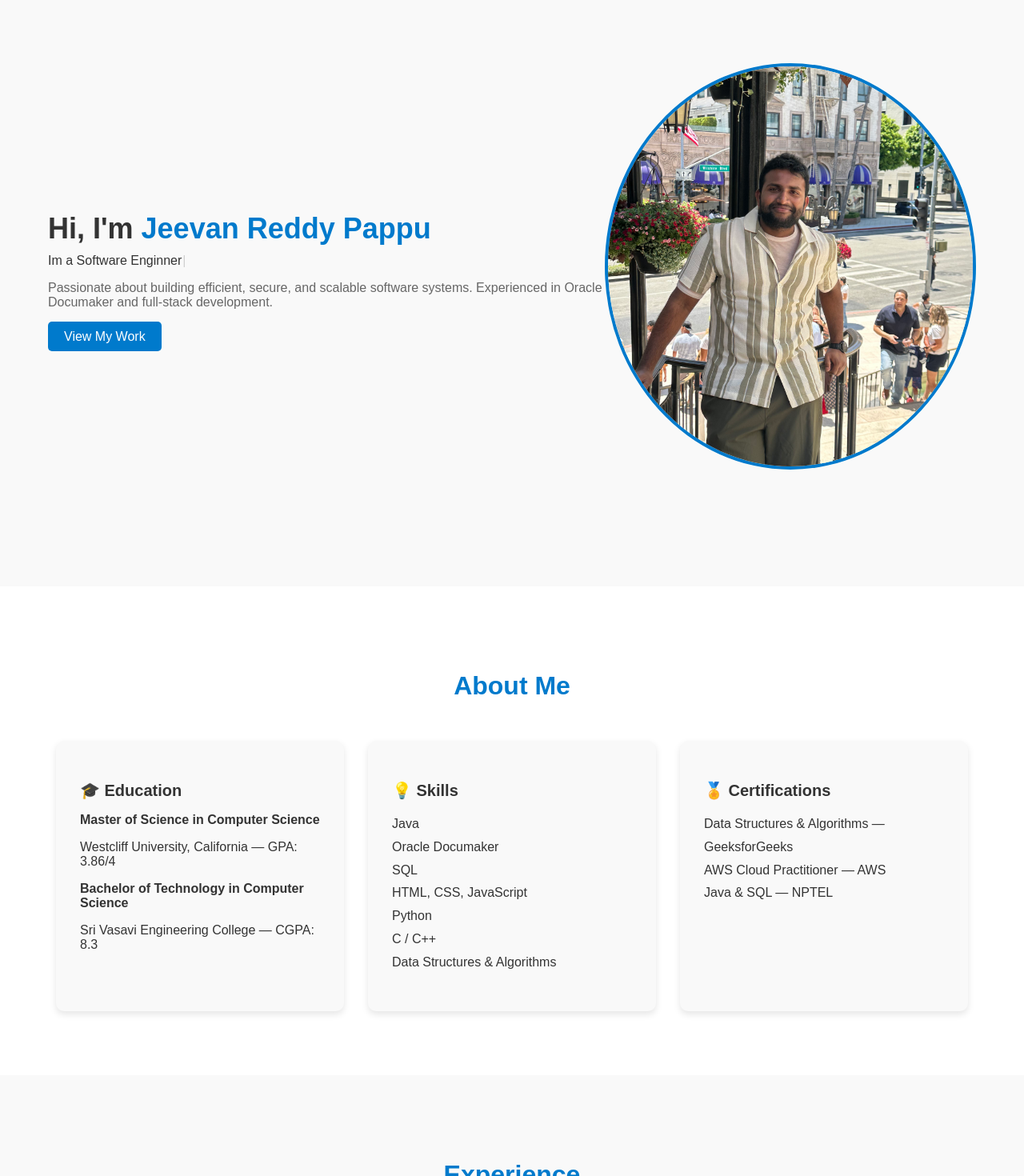
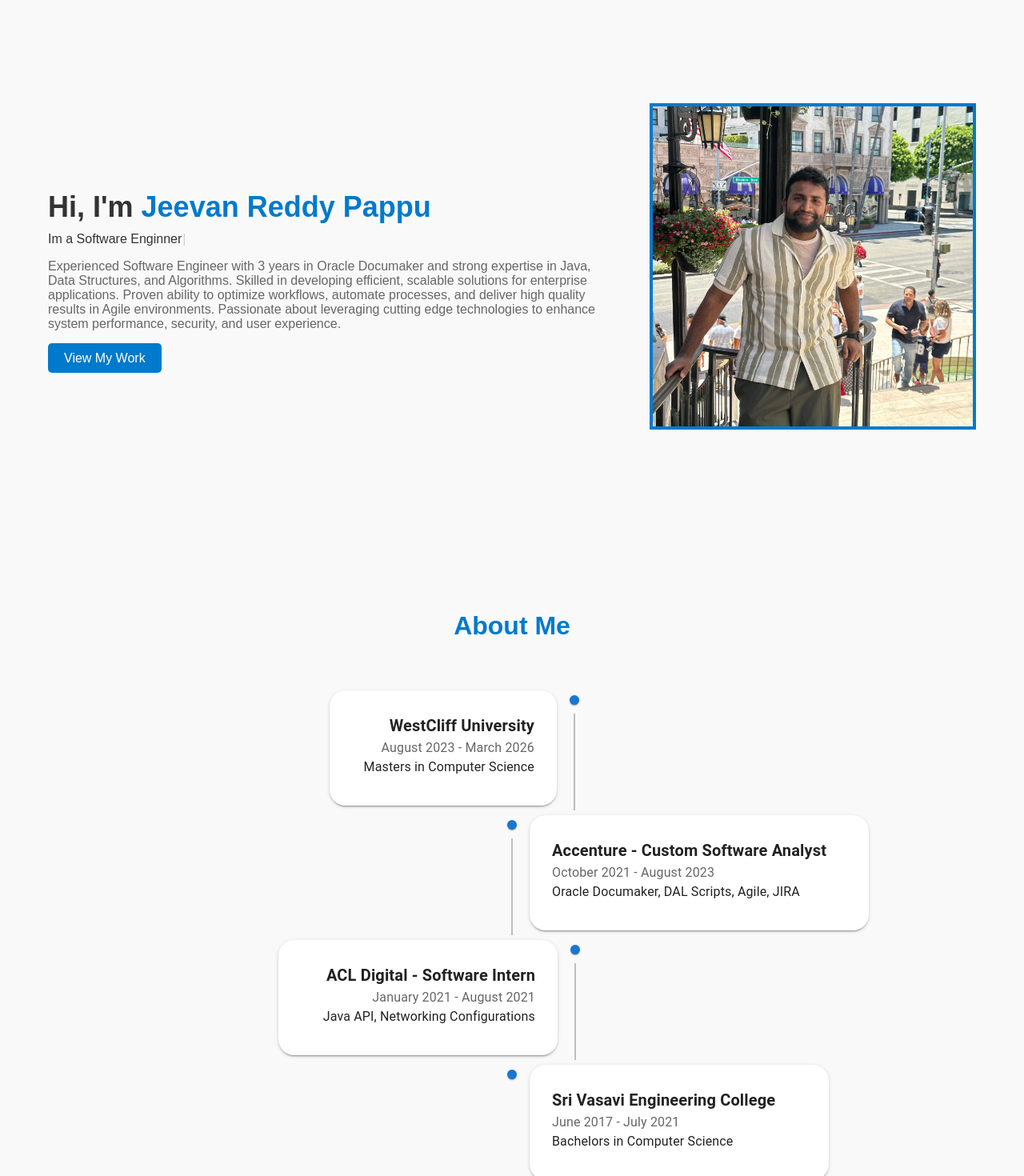
Before and after one commit to jeevanreddy492/jeevanreddy-portfolio, a React (Vite) app: page / in a window 1280 px wide. Shown: the part 160-1630 px from the top of the page at 80% size. Built offline with nearby package versions, Linux system fonts and the light colour scheme.

Commit message:
nov262025

```diff
--- a/src/App.jsx
+++ b/src/App.jsx
@@ -1,6 +1,6 @@
 import About from "./components/About";
 import Contact from "./components/Contact";
-import Experience from "./components/Experience";
+import Experience1 from "./components/Experience1";
 import Hero from "./components/Hero";
 import Navbar from "./components/Navbar";
 import Projects from "./components/Projects";
@@ -17,8 +17,9 @@ export default function App() {
     <div>
       <Navbar/>
       <Hero/>
+      <Experience1/>
       <About/>
-      <Experience/>
+
       <Projects/>
       <Contact/>
     </div>
--- a/src/components/About.jsx
+++ b/src/components/About.jsx
@@ -20,12 +20,14 @@ export default function About() {
           <h3 style={styles.subheading}>💡 Skills</h3>
           <ul style={styles.list}>
             <li>Java</li>
-            <li>Oracle Documaker</li>
+            <li>AWS Cloud Services</li>
             <li>SQL</li>
-            <li>HTML, CSS, JavaScript</li>
+            <li>Tableau</li>
+            <li>HTML, CSS, JavaScript, React</li>
             <li>Python</li>
             <li>C / C++</li>
             <li>Data Structures & Algorithms</li>
+            <li>Oracle Documaker</li>
           </ul>
         </div>
 
--- a/src/components/Experience.jsx
+++ b/src/components/Experience.jsx
@@ -1,10 +1,65 @@
 import React from "react";
-
+import Timeline from '@mui/lab/Timeline';
+import TimelineItem from '@mui/lab/TimelineItem';
+import TimelineSeparator from '@mui/lab/TimelineSeparator';
+import TimelineConnector from '@mui/lab/TimelineConnector';
+import TimelineContent from '@mui/lab/TimelineContent';
+import TimelineDot from '@mui/lab/TimelineDot';
+import TimelineOppositeContent from '@mui/lab/TimelineOppositeContent';
+import { ItemDirective, ItemsDirective, TimelineComponent } from "@syncfusion/ej2-react-layouts";
+import { Typography } from "@mui/material";
 export default function Experience() {
   return (
     <section id="experience" style={styles.section}>
       <h2 style={styles.heading}>Experience</h2>
+      <Timeline position="alternate-reverse">
 
+      <TimelineItem>
+        <TimelineSeparator>
+          <TimelineDot />
+          <TimelineConnector />
+        </TimelineSeparator>
+        <TimelineContent>
+          <Typography variant="h6" fontWeight="bold">WestCliff University</Typography>
+          <Typography variant="" color="text.secondary">August 2023 - March 2026</Typography>
+          <Typography>Masters in Computer Science</Typography>
+        </TimelineContent>
+      </TimelineItem>
+
+
+      <TimelineItem>
+        <TimelineSeparator>
+          <TimelineDot />
+          <TimelineConnector />
+        </TimelineSeparator>
+        <TimelineContent>
+          <Typography variant="h6" fontWeight="bold">Accenture - Custom Software Analyst</Typography>
+          <Typography variant="" color="text.secondary">October 2021 - August 2023</Typography>
+          <Typography>Oracle Documaker, DAL Scripts, Agile, JIRA</Typography>
+        </TimelineContent>
+      </TimelineItem>
+      <TimelineItem>
+        <TimelineSeparator>
+          <TimelineDot />
+          <TimelineConnector />
+        </TimelineSeparator>
+        <TimelineContent>
+          <Typography variant="h6" fontWeight="bold">ACL Digital - Software Intern</Typography>
+          <Typography variant="" color="text.secondary">January 2021 - August 2021</Typography>
+          <Typography>Java API, Networking Configurations</Typography>
+        </TimelineContent>
+      </TimelineItem>
+      <TimelineItem>
+        <TimelineSeparator>
+          <TimelineDot />
+        </TimelineSeparator>
+        <TimelineContent>
+          <Typography variant="h6" fontWeight="bold">Sri Vasavi Engineering College</Typography>
+          <Typography variant="" color="text.secondary">June 2017 - July 2021</Typography>
+          <Typography>Bachelors in Computer Science</Typography>
+        </TimelineContent>
+      </TimelineItem>
+    </Timeline>
       <div style={styles.timeline}>
         {/* Accenture */}
         <div style={styles.item}>
@@ -46,9 +101,10 @@ const styles = {
   },
   timeline: {
     borderLeft: "3px solid #007acc",
-    marginLeft: "40px",
+    marginLeft: "-40px",
     paddingLeft: "20px",
   },
+
   item: {
     marginBottom: "40px",
   },
@@ -64,3 +120,56 @@ const styles = {
     lineHeight: "1.8",
   },
 };
+
+
+/*
+
+<Timeline position="alternate-reverse">
+
+        <TimelineItem>
+          <TimelineOppositeContent color="text.secondary">
+            August 2023 - March 2026
+          </TimelineOppositeContent>
+
+
+          <TimelineSeparator>
+            <TimelineDot />
+            <TimelineConnector />
+          </TimelineSeparator>
+
+          <TimelineContent>WestCliff University<br></br><i>Masters in Computer Science</i></TimelineContent>
+        </TimelineItem>
+
+
+      <TimelineItem>
+        <TimelineOppositeContent color="text.secondary">
+          10:00 am
+        </TimelineOppositeContent>
+        <TimelineSeparator>
+          <TimelineDot />
+          <TimelineConnector />
+        </TimelineSeparator>
+        <TimelineContent>Code</TimelineContent>
+      </TimelineItem>
+      <TimelineItem>
+        <TimelineOppositeContent color="text.secondary">
+          12:00 am
+        </TimelineOppositeContent>
+        <TimelineSeparator>
+          <TimelineDot />
+          <TimelineConnector />
+        </TimelineSeparator>
+        <TimelineContent>Sleep</TimelineContent>
+      </TimelineItem>
+      <TimelineItem>
+        <TimelineOppositeContent color="text.secondary">
+          9:00 am
+        </TimelineOppositeContent>
+        <TimelineSeparator>
+          <TimelineDot />
+          <TimelineConnector />
+        </TimelineSeparator>
+        <TimelineContent>Repeat</TimelineContent>
+      </TimelineItem>
+    </Timeline>
+*/
--- /dev/null
+++ b/src/components/Experience1.jsx
@@ -0,0 +1,126 @@
+import React from "react";
+import Timeline from '@mui/lab/Timeline';
+import TimelineItem from '@mui/lab/TimelineItem';
+import TimelineSeparator from '@mui/lab/TimelineSeparator';
+import TimelineConnector from '@mui/lab/TimelineConnector';
+import TimelineContent from '@mui/lab/TimelineContent';
+import TimelineDot from '@mui/lab/TimelineDot';
+import TimelineOppositeContent from '@mui/lab/TimelineOppositeContent';
+import { ItemDirective, ItemsDirective, TimelineComponent } from "@syncfusion/ej2-react-layouts";
+import { Card, CardContent, Typography } from "@mui/material";
+export default function Experience() {
+  return (
+    <section id="experience" style={styles.section}>
+      <h2 style={styles.heading}>About Me</h2>
+
+
+      <Timeline position="alternate-reverse">
+
+
+
+
+        <TimelineItem>
+
+          <TimelineSeparator>
+            <TimelineDot color="primary" />
+            <TimelineConnector />
+          </TimelineSeparator>
+
+          <TimelineContent>
+            <Card elevation={2} sx={{ width: 260, p: 1.5, borderRadius: 5, ml:40}}>
+              <CardContent textAlign:left>
+                <Typography variant="h6" fontWeight="bold">WestCliff University</Typography>
+                <Typography variant="" color="text.secondary">August 2023 - March 2026</Typography>
+                <Typography>Masters in Computer Science</Typography>
+              </CardContent>
+            </Card>
+
+          </TimelineContent>
+        </TimelineItem>
+
+
+        <TimelineItem>
+          <TimelineSeparator>
+            <TimelineDot color="primary" />
+            <TimelineConnector />
+          </TimelineSeparator>
+          <TimelineContent>
+            <Card elevation={2} sx={{ width: 400, p: 1.5, mx: "0px" , borderRadius: 5 , flex :0}}>
+              <CardContent>
+                <Typography variant="h6" fontWeight="bold">Accenture - Custom Software Analyst</Typography>
+                <Typography variant="" color="text.secondary">October 2021 - August 2023</Typography>
+                <Typography>Oracle Documaker, DAL Scripts, Agile, JIRA</Typography>
+              </CardContent>
+            </Card>
+
+          </TimelineContent>
+        </TimelineItem>
+        <TimelineItem>
+          <TimelineSeparator>
+            <TimelineDot color="primary" />
+            <TimelineConnector />
+          </TimelineSeparator>
+          <TimelineContent>
+            <Card elevation={2} sx={{ width: 325, p: 1.5, mx: "0px" , borderRadius :5, ml:32}}>
+              <CardContent>
+                <Typography variant="h6" fontWeight="bold">ACL Digital - Software Intern</Typography>
+                <Typography variant="" color="text.secondary">January 2021 - August 2021</Typography>
+                <Typography>Java API, Networking Configurations</Typography>
+              </CardContent>
+            </Card>
+
+          </TimelineContent>
+        </TimelineItem>
+        <TimelineItem>
+          <TimelineSeparator>
+            <TimelineDot color="primary" />
+          </TimelineSeparator>
+          <TimelineContent>
+            <Card elevation={2} sx={{ width: 350, p: 1.5, mx: "0px" , borderRadius :5}}>
+              <CardContent>
+                <Typography variant="h6" fontWeight="bold">Sri Vasavi Engineering College</Typography>
+                <Typography variant="" color="text.secondary">June 2017 - July 2021</Typography>
+                <Typography>Bachelors in Computer Science</Typography>
+              </CardContent>
+            </Card>
+
+          </TimelineContent>
+        </TimelineItem>
+      </Timeline>
+
+    </section>
+  );
+}
+
+const styles = {
+  section: {
+    padding: "5px 60px",
+    marginBottom: "0px",
+    backgroundColor: "#f9f9f9",
+  },
+  heading: {
+    fontSize: "32px",
+    color: "#007acc",
+    textAlign: "center",
+    marginBottom: "50px",
+  },
+  timeline: {
+    borderLeft: "3px solid #007acc",
+    marginLeft: "-40px",
+    paddingLeft: "20px",
+  },
+  item: {
+    marginBottom: "40px",
+  },
+  date: {
+    fontWeight: "bold",
+    color: "#555",
+  },
+  company: {
+    fontSize: "20px",
+    marginBottom: "10px",
+  },
+  details: {
+    lineHeight: "1.8",
+  },
+};
--- a/src/components/Hero.jsx
+++ b/src/components/Hero.jsx
@@ -14,8 +14,10 @@ export default function Hero() {
                 }} />
                 {/* <h2 style={styles.title}>Software Engineer | Java | Documaker | Data Analyst</h2> */}
                 <p style={styles.desc}>
-                    Passionate about building efficient, secure, and scalable software systems. Experienced in Oracle Documaker and full-stack development.
-                </p>
+                    Experienced Software Engineer with 3 years in Oracle Documaker and strong expertise in Java, Data Structures, and Algorithms.
+Skilled in developing efficient, scalable solutions for enterprise applications. Proven ability to optimize workflows, automate
+processes, and deliver high quality results in Agile environments. Passionate about leveraging cutting edge technologies to
+enhance system performance, security, and user experience.</p>
                 <a href="#projects" style={styles.button}>View My Work</a>
             </div>
             <img
@@ -35,6 +37,7 @@ const styles = {
         padding: "80px 60px",
         backgroundColor: "#f9f9f9",
         minHeight: "80vh",
+        marginBottom: "0px",
     },
     textContainer: {
         maxWidth: "60%",
@@ -64,9 +67,9 @@ const styles = {
         borderRadius: "5px",
     },
     image: {
-        borderRadius: "50%",
-        width: "500px",
-        height: "500px",
+        //borderRadius: "50%",
+        width: "400px",
+        height: "400px",
         objectFit: "cover",
         border: "4px solid #007acc",
     },
--- a/src/components/Navbar.jsx
+++ b/src/components/Navbar.jsx
@@ -1,16 +1,21 @@
 import React from "react";
-
+import { GrLinkedin } from "react-icons/gr";
+import { BsGithub } from "react-icons/bs";
 export default function Navbar() {
   return (
     <nav style={styles.navbar}>
       <h2 style={styles.logo}>Jeevan Reddy</h2>
       <ul style={styles.navLinks}>
+        <li><a href="https://www.linkedin.com/in/jeevan-reddy-6b7507385/"><GrLinkedin /></a></li>
+        <li><a href="https://github.com/jeevanreddy492"><BsGithub /></a></li>
+      </ul>
+      {/* <ul style={styles.navLinks}>
         <li><a href="#home">Home</a></li>
         <li><a href="#about">About</a></li>
         <li><a href="#experience">Experience</a></li>
         <li><a href="#projects">Projects</a></li>
         <li><a href="#contact">Contact</a></li>
-      </ul>
+      </ul> */}
     </nav>
   );
 }
```
Also changed, not shown: package.json (+7 -0 lines), 1 other file (tests, documents, lock files or other folders).
